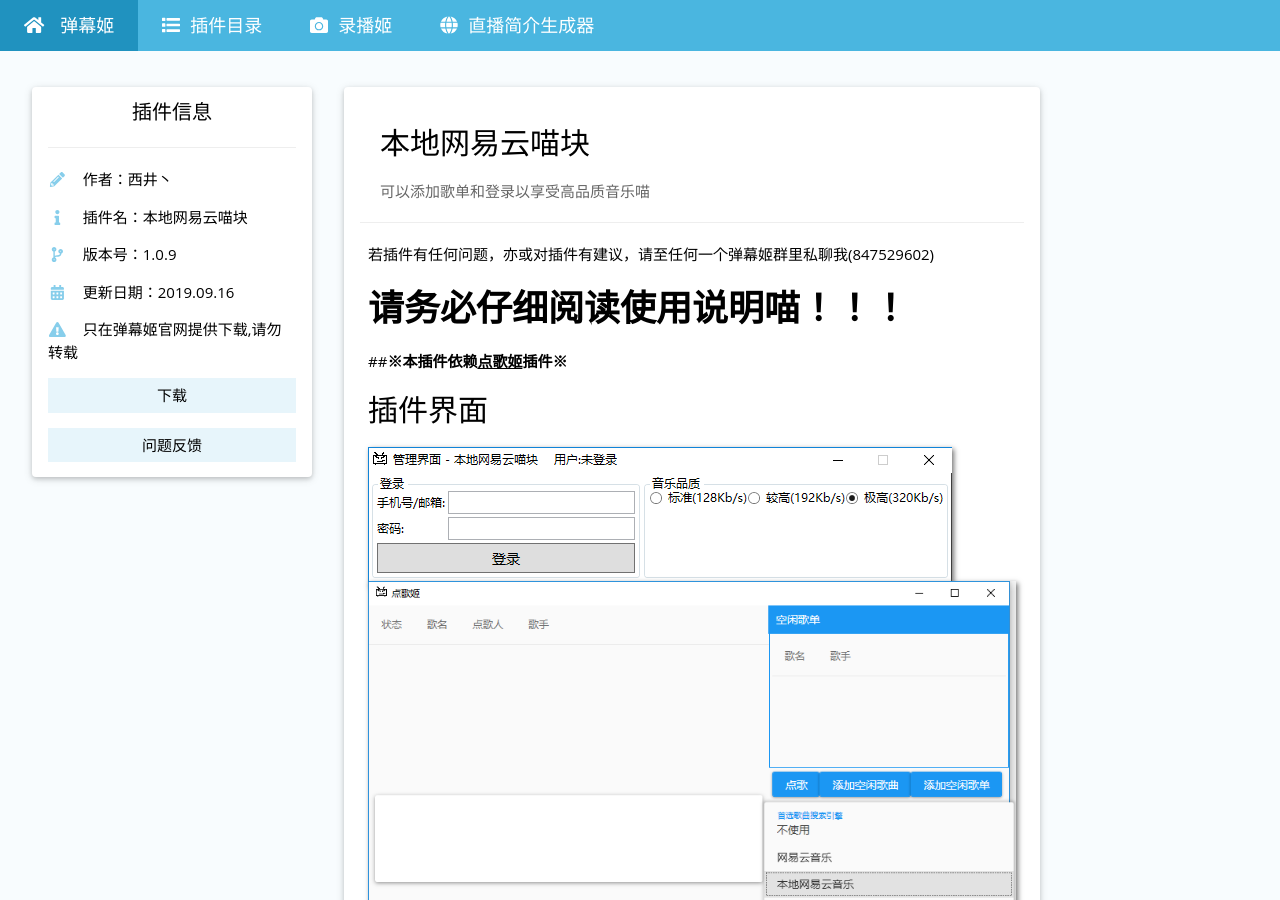
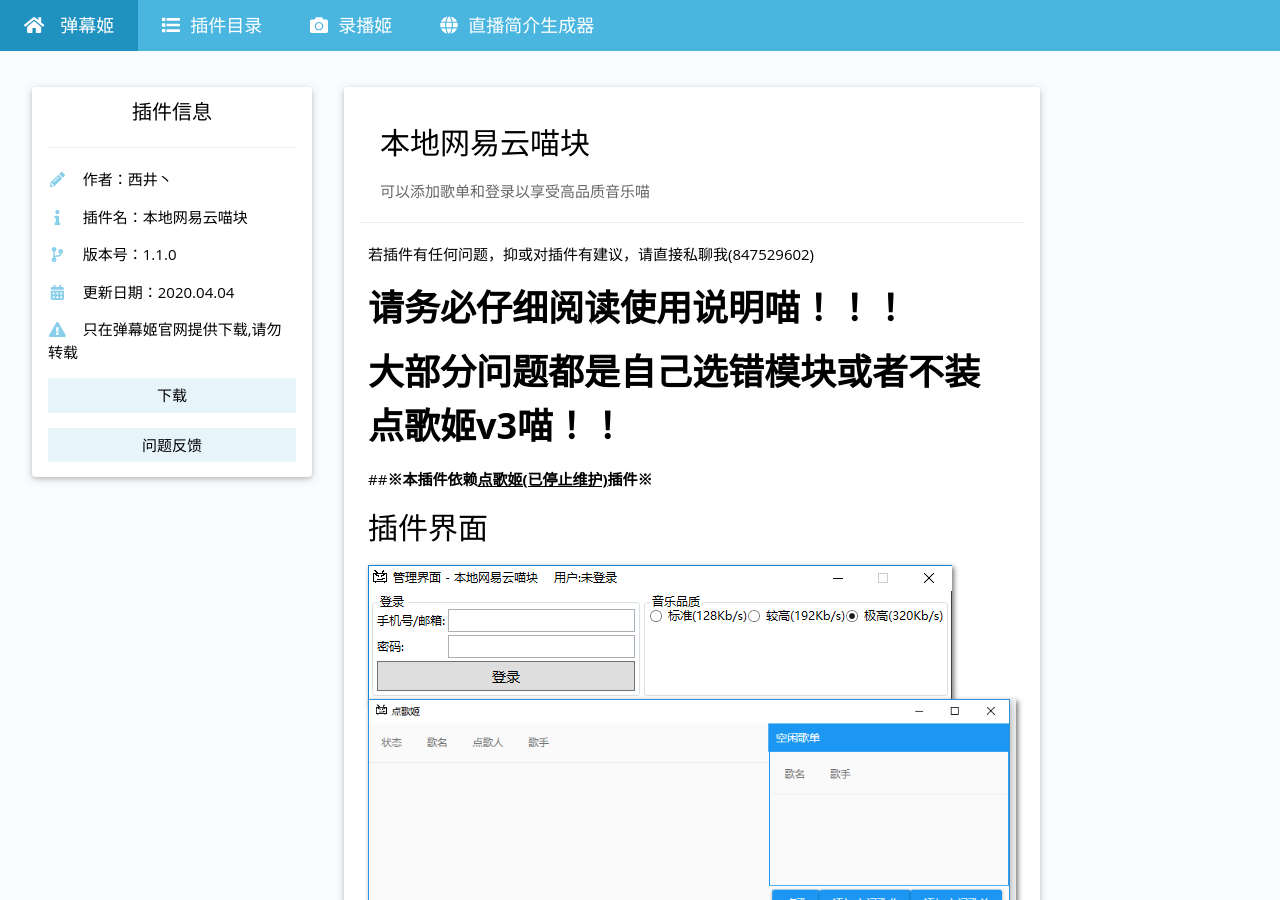
Before and after one commit to Bililive/www.danmuji.org, a Jekyll site: the page built from _plugin/ExtendNetease_DGJModule.md, in a window 1280 px wide and 900 px high. Built offline with Jekyll 4.4.1, drawn with Linux system fonts in a browser that asks for light colours; some of the changed text lies outside the part shown.

Commit message:
更新本地网易云喵块至v1.1.0
应该是解决掉了无法加载的问题吧喵。增加一些异常处理代码。
迟点看看QQ音乐什么api，现在先鸽置。

```diff
--- a/_plugin/ExtendNetease_DGJModule.md
+++ b/_plugin/ExtendNetease_DGJModule.md
@@ -5,19 +5,20 @@
 plugin_author: 西井丶
 plugin_name: 本地网易云喵块
 plugin_desc: 可以添加歌单和登录以享受高品质音乐喵
-plugin_version: 1.0.9
-plugin_update_datetime: 2019-09-16 04:22:00 +0800
+plugin_version: 1.1.0
+plugin_update_datetime: 2020-04-04 18:55:57 +0800
 plugin_update_desc: |-
-  尝试解决无法加载本喵块的问题
+  应该是解决掉了无法加载的问题吧喵。增加一些异常处理代码。
 plugin_dllink: /resource/ExtendNetease_DGJModule/ExtendNetease_DGJModule.zip
 plugin_contact: =02bj5Scx5CcpZHQkVGdjVGdvJHc4VGIwiY52uL5uKY6BCY6R+Y53+K6YKa6ueZ6Eq552uL5S+o5syp5
 plugin_dlnote: 只在弹幕姬官网提供下载,请勿转载
 ---
 
-若插件有任何问题，亦或对插件有建议，请至任何一个弹幕姬群里私聊我(847529602)
+若插件有任何问题，抑或对插件有建议，请直接私聊我(847529602)
 
 # **请务必仔细阅读使用说明喵！！！**
-##**※本插件依赖[点歌姬](https://www.danmuji.org/plugins/DGJv3)插件※**
+# **大部分问题都是自己选错模块或者不装点歌姬v3喵！！**
+##**※本插件依赖[点歌姬(已停止维护)](https://www.danmuji.org/plugins/DGJv3)插件※**
 
 插件界面
 ---
@@ -53,6 +54,7 @@
 
 更新日志
 ---
+- 2020-04-04 18:55:57 应该是解决掉了无法加载的问题吧喵。增加一些异常处理代码。
 - 2019-09-16 04:22:00 尝试解决无法加载本喵块的问题
 - 2019-06-24 18:46:00 解决私人歌单无法添加的问题。由于目前点歌姬自加载插件的功能尚未实现，每次重启弹幕姬时，需要用户自行再添加歌单。
 - 2019-06-09 22:00:00 解决无法显示歌词的问题。
```
Also changed, not shown: 1 other file.
